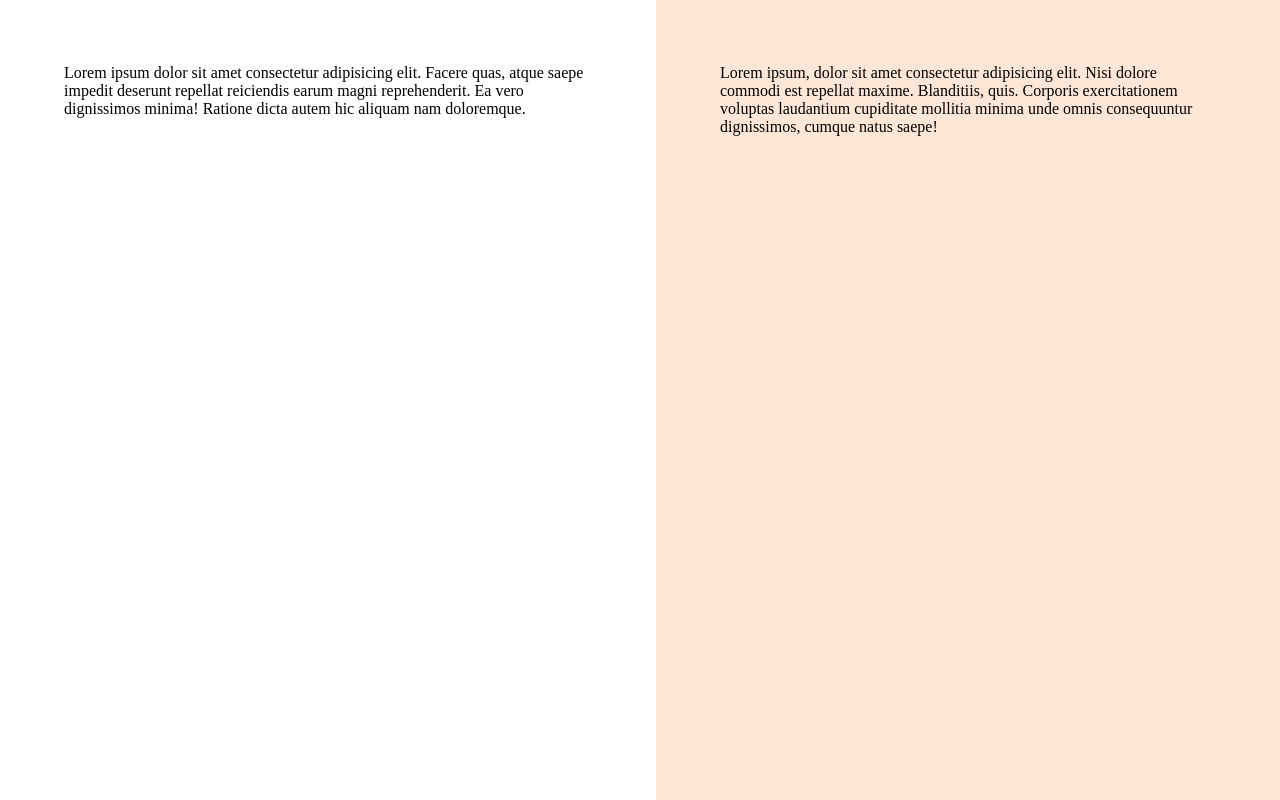
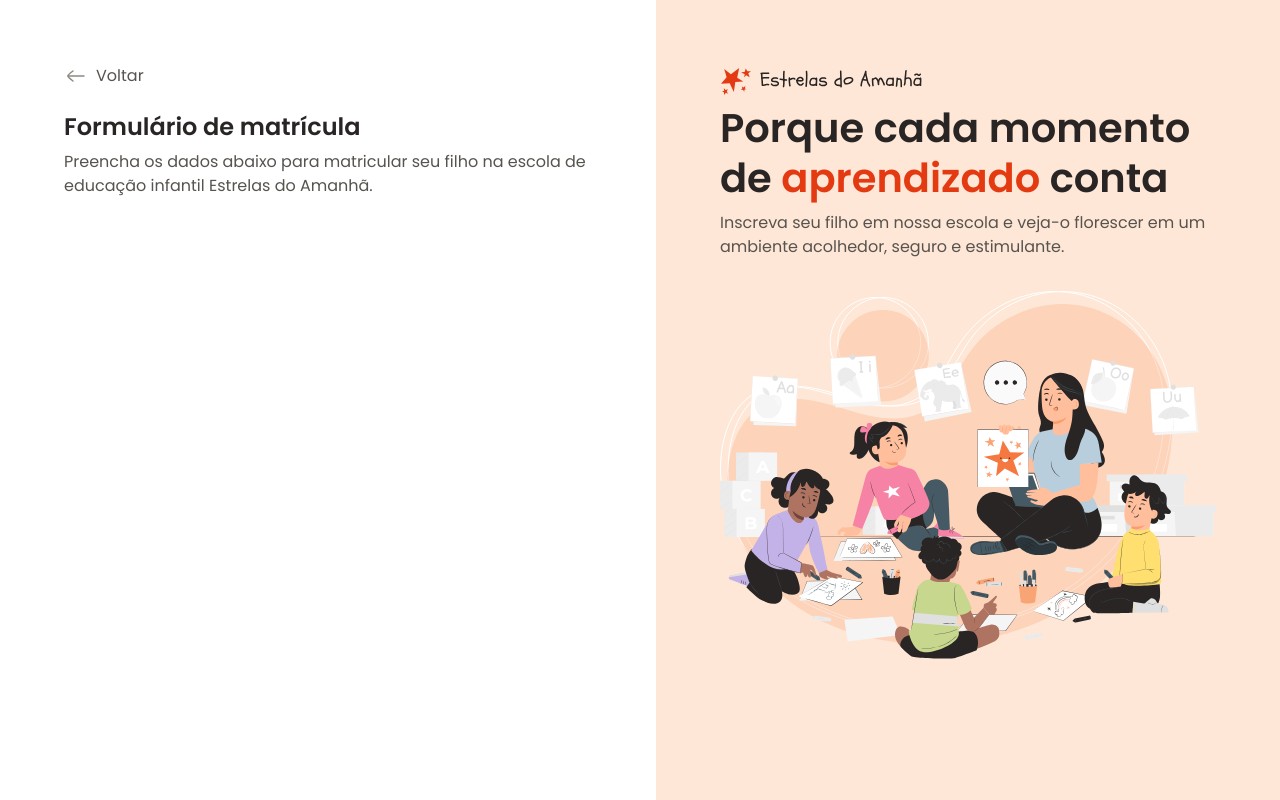
Before and after one commit to rogerdahian/formulario-de-matricula, a plain HTML site: page index.html in a window 1280 px wide. Drawn offline with Linux system fonts and the light colour scheme.

Commit message:
conteudo aside e conteudo inicial do main

```diff
--- a/index.html
+++ b/index.html
@@ -13,13 +13,42 @@
 <body>
   <div id="app">
     <main>
-      <div class="main-container">Lorem ipsum dolor sit amet consectetur adipisicing elit. Facere quas, atque saepe impedit deserunt repellat reiciendis earum magni reprehenderit. Ea vero dignissimos minima! Ratione dicta autem hic aliquam nam doloremque.
+      <div class="main-container">
+        <div class="back">
+          <img src="icons/arrow-left-02.svg" alt="">
+          <span>Voltar</span>
+        </div>
+        <h1>Formulário de matrícula</h1>
+        <p>Preencha os dados abaixo para matricular seu filho na escola de educação infantil Estrelas do Amanhã.  </p>
       </div>
+
     </main>
 
     <aside>
-      <div class="aside-container">Lorem ipsum, dolor sit amet consectetur adipisicing elit. Nisi dolore commodi est repellat maxime. Blanditiis, quis. Corporis exercitationem voluptas laudantium cupiditate mollitia minima unde omnis consequuntur dignissimos, cumque natus saepe!</div>
+      <div class="aside-container">
+
+        <header>
+
+          <img src="assets/logo.svg" alt="">
+          <h2>
+            Porque cada momento de
+           <span>
+            aprendizado
+          </span>
+            conta
+          </h2>
+          <p>
+            Inscreva seu filho em nossa escola e veja-o florescer em um ambiente acolhedor, seguro e estimulante.
+          </p>
+
+        </header>
+
+        <img src="assets/Illustration.svg" alt="">
+      </div>
+
     </aside>
+
   </div>
+
 </body>
 </html>
--- a/styles/global.css
+++ b/styles/global.css
@@ -24,4 +24,15 @@
 
 body{
   overflow: hidden;
+  font: var(--text);
+  color: var(--text-secondary);
 }
+
+h1, h2{
+  color: var(--text-primary);
+}
+
+img{
+  max-width: 100%;
+  height: auto;
+}
--- a/styles/layout.css
+++ b/styles/layout.css
@@ -14,6 +14,18 @@ main{
     max-width: 33rem;
     margin-left: auto;
   }
+
+  & .back{
+    display: flex;
+    align-items: center;
+    gap: .5rem;
+    margin-bottom: 1.5rem;
+  }
+
+  & h1{
+    font: 600 1.5rem/1.25 var(--font-family);
+    margin-bottom: .5rem;
+  }
 }
 
 aside{
@@ -23,5 +35,17 @@ aside{
   & .aside-container{
     max-width: 31rem;
 
+    & > img{
+    margin-top: 2rem;
+    }
+  }
+
+  & h2{
+    font: 600 2.5rem/1.25 var(--font-family);
+    margin-bottom: .5rem;
+
+    & span{
+      color: var(--text-highlight);
+    }
   }
 }
```
Also changed, not shown: icons/arrow-down-01.svg (added), icons/arrow-left-02.svg (added), icons/calendar-03.svg (added), icons/check.svg (added), icons/cloud-upload.svg (added), 5 other files.
